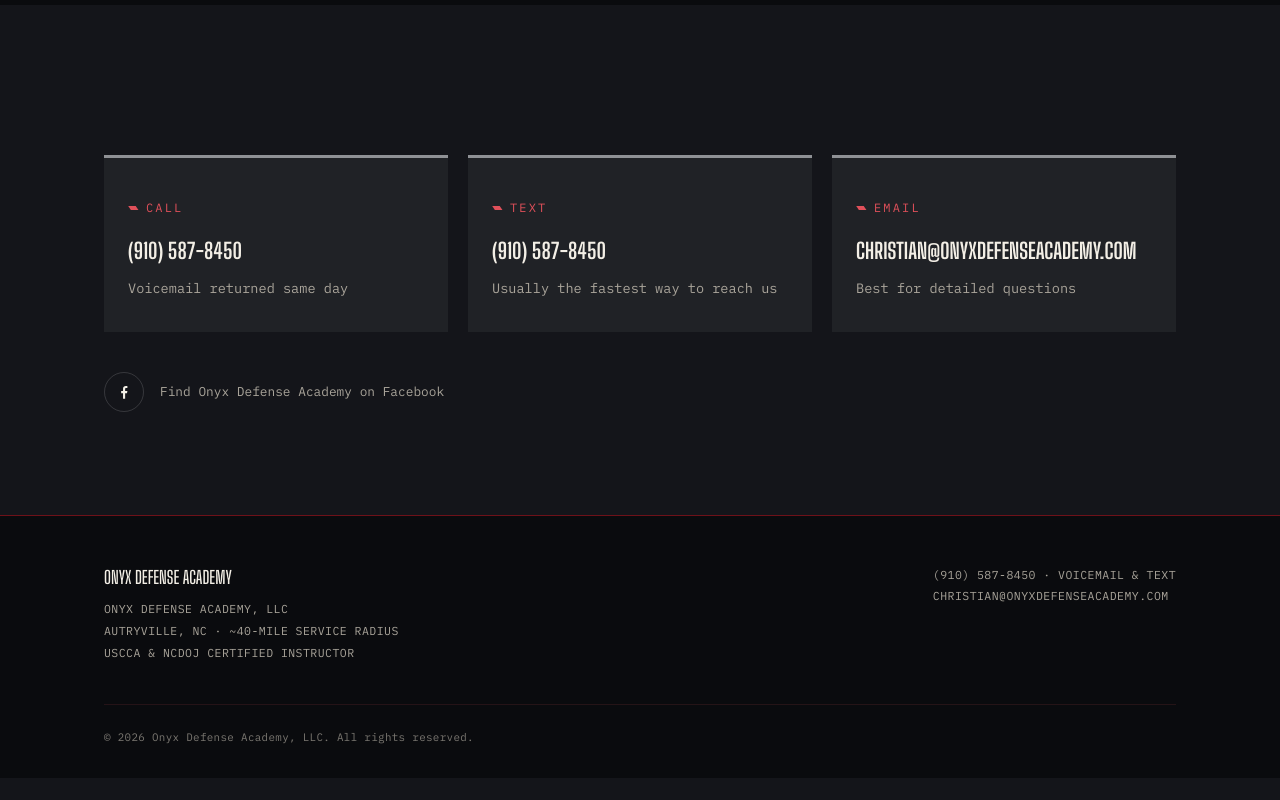
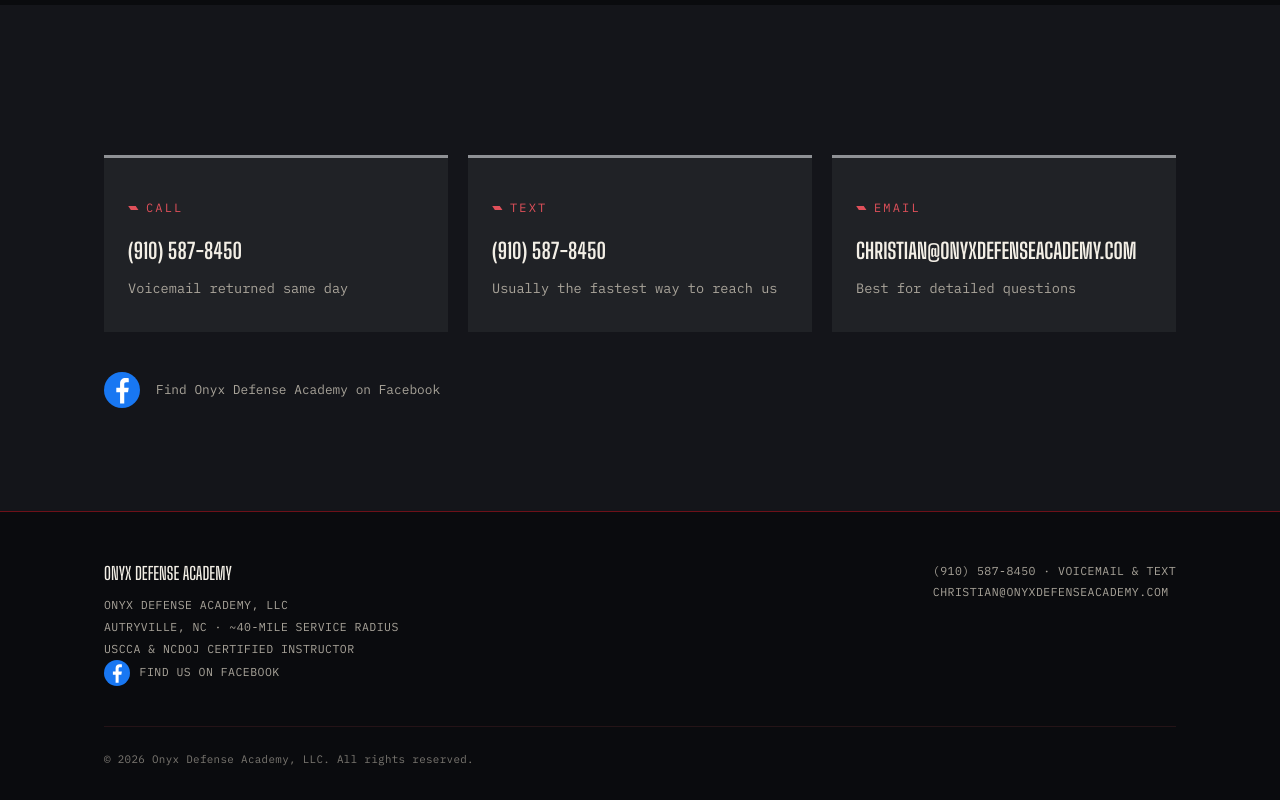
Before and after one commit to ODARico/Onyx-Defense-Academy, a website: page contact.html in a window 1280 px wide. Shown: the part 367-1167 px from the top of the page. Before the commit the page ends 1145 px from the top, so only its background shows below. Drawn offline with Linux system fonts and the light colour scheme.

Commit message:
Add files via upload

```diff
--- a/contact.html
+++ b/contact.html
@@ -170,7 +170,10 @@
       <!-- Facebook link set -->
       <div class="social-row">
         <a href="https://www.facebook.com/people/Onyx-Defense-Academy/100091354123988/" aria-label="Onyx Defense Academy on Facebook" target="_blank" rel="noopener">
-          <svg viewBox="0 0 24 24" fill="currentColor" aria-hidden="true"><path d="M13.5 21v-7.5H16l.5-3H13.5V8.25c0-.87.24-1.46 1.49-1.46H16.5V4.14C16.24 4.1 15.36 4 14.33 4c-2.15 0-3.62 1.31-3.62 3.72V10.5H8.2v3h2.51V21h2.79z"/></svg>
+          <svg viewBox="0 0 24 24" aria-hidden="true">
+            <circle cx="12" cy="12" r="12" fill="#1877F2"/>
+            <path fill="#ffffff" d="M13.5 21v-7.5H16l.5-3H13.5V8.25c0-.87.24-1.46 1.49-1.46H16.5V4.14C16.24 4.1 15.36 4 14.33 4c-2.15 0-3.62 1.31-3.62 3.72V10.5H8.2v3h2.51V21h2.79z"/>
+          </svg>
         </a>
         <span>Find Onyx Defense Academy on Facebook</span>
       </div>
@@ -195,6 +198,15 @@
         Christian@onyxdefenseacademy.com
       </div>
     </div>
+    <div class="footer-social">
+      <a href="https://www.facebook.com/people/Onyx-Defense-Academy/100091354123988/" aria-label="Onyx Defense Academy on Facebook" target="_blank" rel="noopener">
+        <svg viewBox="0 0 24 24" aria-hidden="true">
+          <circle cx="12" cy="12" r="12" fill="#1877F2"/>
+          <path fill="#ffffff" d="M13.5 21v-7.5H16l.5-3H13.5V8.25c0-.87.24-1.46 1.49-1.46H16.5V4.14C16.24 4.1 15.36 4 14.33 4c-2.15 0-3.62 1.31-3.62 3.72V10.5H8.2v3h2.51V21h2.79z"/>
+        </svg>
+      </a>
+      <span>Find Us On Facebook</span>
+    </div>
     <div class="footer-bottom">&copy; <span id="footer-year"></span> Onyx Defense Academy, LLC. All rights reserved.</div>
   </div>
 </footer>
--- a/styles.css
+++ b/styles.css
@@ -1029,18 +1029,15 @@ button { font: inherit; }
   color: var(--bone-dim);
 }
 .social-row a {
-  width: 40px; height: 40px;
-  border: 1px solid var(--hairline-steel);
-  border-radius: 50%;
+  width: 36px; height: 36px;
   display: inline-flex;
   align-items: center;
   justify-content: center;
   text-decoration: none;
-  color: var(--bone);
-  transition: border-color 0.15s ease, color 0.15s ease;
+  transition: transform 0.15s ease;
 }
-.social-row a:hover { border-color: var(--red-bright); color: var(--red-bright); }
-.social-row svg { width: 18px; height: 18px; }
+.social-row a:hover { transform: scale(1.08); }
+.social-row svg { width: 36px; height: 36px; }
 
 /* ==========================================================================
    FOOTER
@@ -1081,6 +1078,22 @@ button { font: inherit; }
   color: var(--bone-dim);
   opacity: 0.7;
   letter-spacing: 0.03em;
+}
+
+.footer-social {
+  display: flex;
+  align-items: center;
+  gap: 0.6rem;
+}
+.footer-social a { display: inline-flex; transition: transform 0.15s ease; }
+.footer-social a:hover { transform: scale(1.08); }
+.footer-social svg { width: 26px; height: 26px; }
+.footer-social span {
+  font-family: var(--font-mono);
+  font-size: 0.72rem;
+  letter-spacing: 0.04em;
+  text-transform: uppercase;
+  color: var(--bone-dim);
 }
 
 
```
Also changed, not shown: about.html (+9 -0 lines), classes.html (+9 -0 lines), index.html (+9 -0 lines), services.html (+9 -0 lines).
